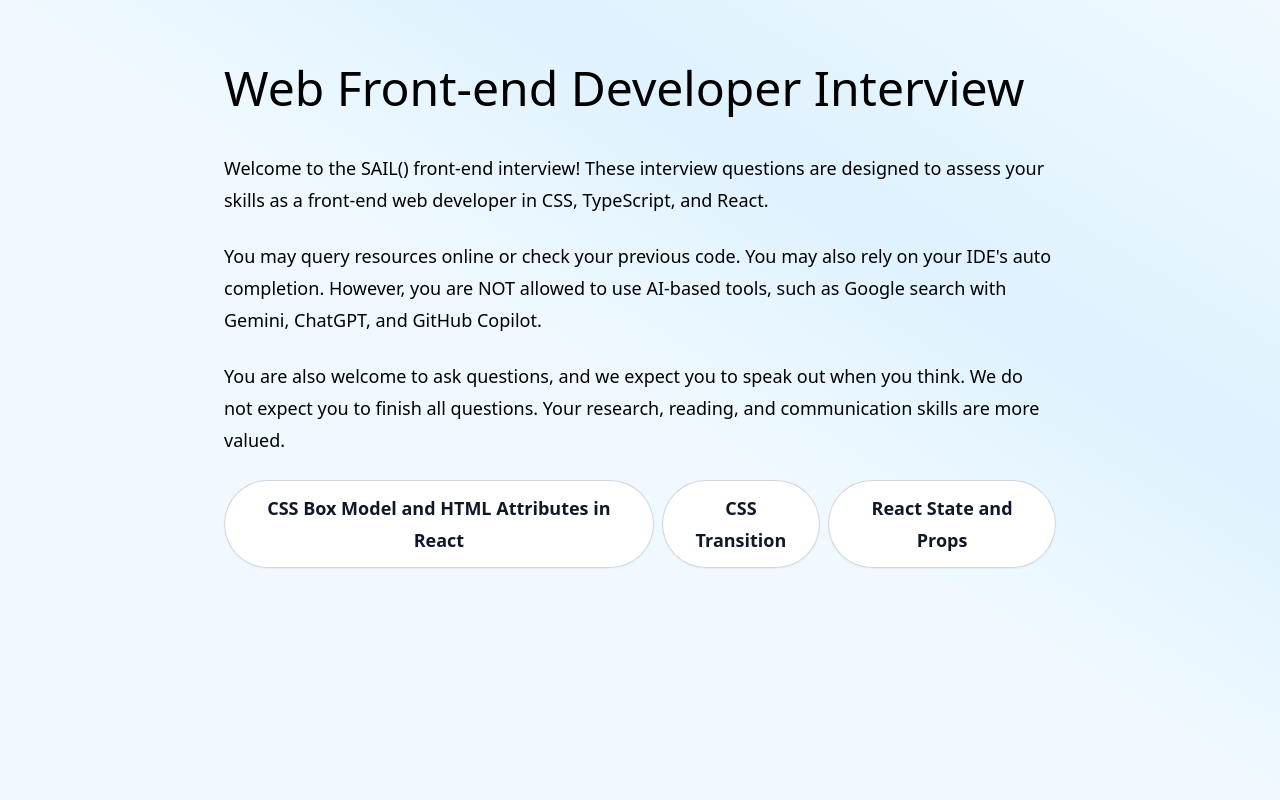
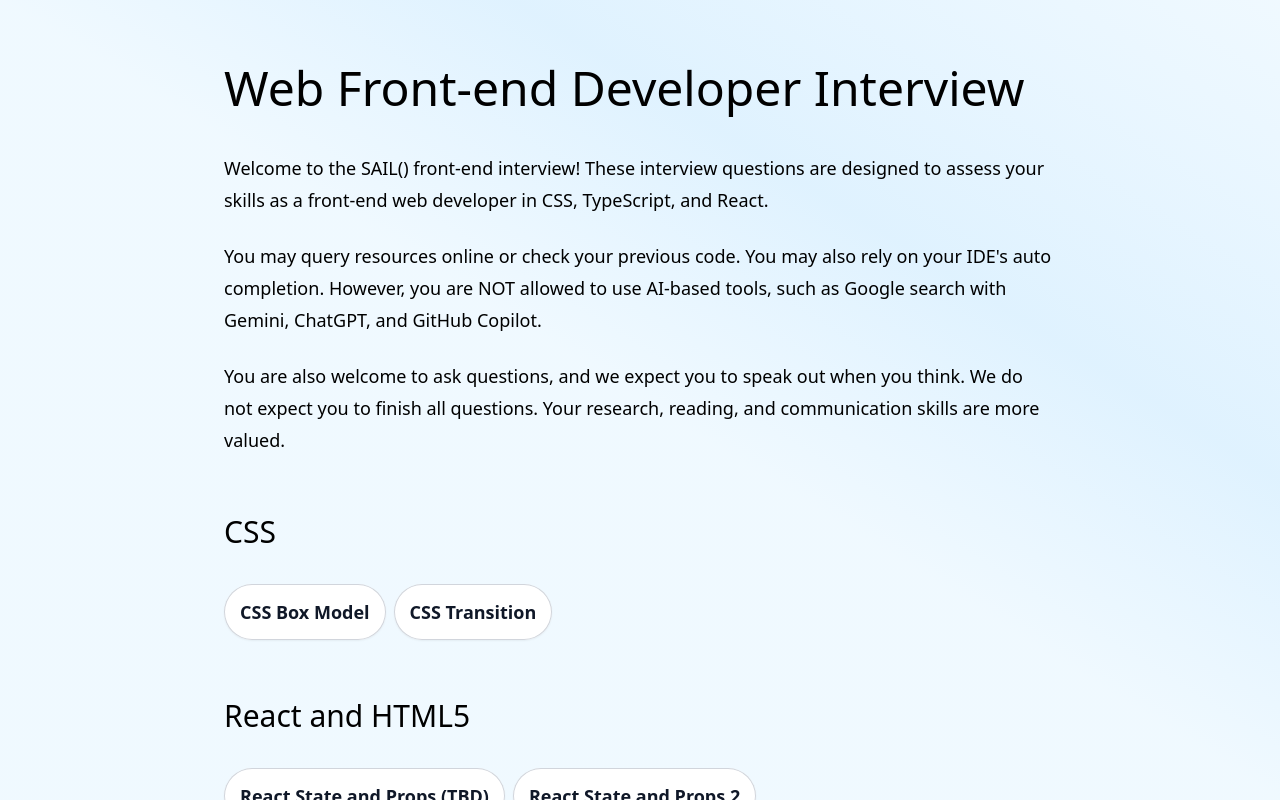
Before and after one commit to sailplatform/frontend-advanced-interview, a Next.js app: page / in a window 1280 px wide. Built offline with nearby package versions, Linux system fonts and the light colour scheme.

Commit message:
making new home page layout

```diff
--- /dev/null
+++ b/app/LinkButton.module.tsx
@@ -0,0 +1,16 @@
+import Link from 'next/link';
+
+interface Props extends React.PropsWithChildren {
+  link: string;
+}
+
+export default function LinkButton(props: Props) {
+  const { children, link } = props;
+  return (
+    <Link href={link}>
+      <button className="rounded-full cursor-pointer bg-white px-4 py-3 font-semibold text-gray-900 shadow-xs ring-1 ring-inset ring-gray-300 hover:bg-gray-50">
+        {children}
+      </button>
+    </Link>
+  );
+}
--- a/app/layout.tsx
+++ b/app/layout.tsx
@@ -1,5 +1,4 @@
 import type { Metadata } from 'next';
-import type { PropsWithChildren } from 'react';
 import './globals.css';
 
 export const metadata: Metadata = {
@@ -8,7 +7,7 @@ export const metadata: Metadata = {
     'A collection of advanced front-end web development interview questions, curated by CMU TEEL Lab.',
 };
 
-export default function RootLayout({ children }: PropsWithChildren) {
+export default function RootLayout({ children }: React.PropsWithChildren) {
   return (
     <html lang="en">
       <body className="bg-linear-to-tr from-sky-50 from-50% via-70% via-sky-100 to-sky-50 w-screen h-screen">
--- a/app/page.tsx
+++ b/app/page.tsx
@@ -1,10 +1,6 @@
-import Link from 'next/link';
+import LinkButton from './LinkButton.module';
 
 const QUESTIONS = [
-  {
-    displayName: 'CSS Box Model and HTML Attributes in React',
-    link: '/css-box-and-html-attr',
-  },
   { displayName: 'CSS Transition', link: '/css-transition' },
   { displayName: 'React State and Props', link: '/react-state-and-props' },
 ];
@@ -29,14 +25,28 @@ export default function Home() {
         when you think. We do not expect you to finish all questions. Your
         research, reading, and communication skills are more valued.
       </p>
+      <h2>CSS</h2>
       <div className="flex gap-2">
-        {QUESTIONS.map(({ displayName, link }) => (
-          <Link href={link} key={displayName}>
-            <button className="rounded-full bg-white px-4 py-3 font-semibold text-gray-900 shadow-xs ring-1 ring-inset ring-gray-300 hover:bg-gray-50">
-              {displayName}
-            </button>
-          </Link>
-        ))}
+        <LinkButton link="/css-box-and-html-attr">CSS Box Model</LinkButton>
+        <LinkButton link="/css-transition">CSS Transition</LinkButton>
+      </div>
+      <h2>React and HTML5</h2>
+      <div className="flex gap-2">
+        <LinkButton link="/react-state-and-props">
+          React State and Props (TBD)
+        </LinkButton>
+        <LinkButton link="/react-state-and-props-2">
+          React State and Props 2
+        </LinkButton>
+      </div>
+      <h2>Advanced Topics</h2>
+      <div className="flex gap-2">
+        <LinkButton link="/react-state-and-props">
+          React State and Props (TBD)
+        </LinkButton>
+        <LinkButton link="/react-state-and-props-2">
+          React State and Props 2 (TBD)
+        </LinkButton>
       </div>
     </>
   );
```
Also changed, not shown: app/react-state-and-props-2/Counter.module.tsx (renamed from app/react-state-and-props/Counter.module.tsx), app/react-state-and-props-2/Question.module.tsx (renamed from app/react-state-and-props/Question.module.tsx), app/react-state-and-props-2/page.tsx (renamed from app/react-state-and-props/page.tsx).
